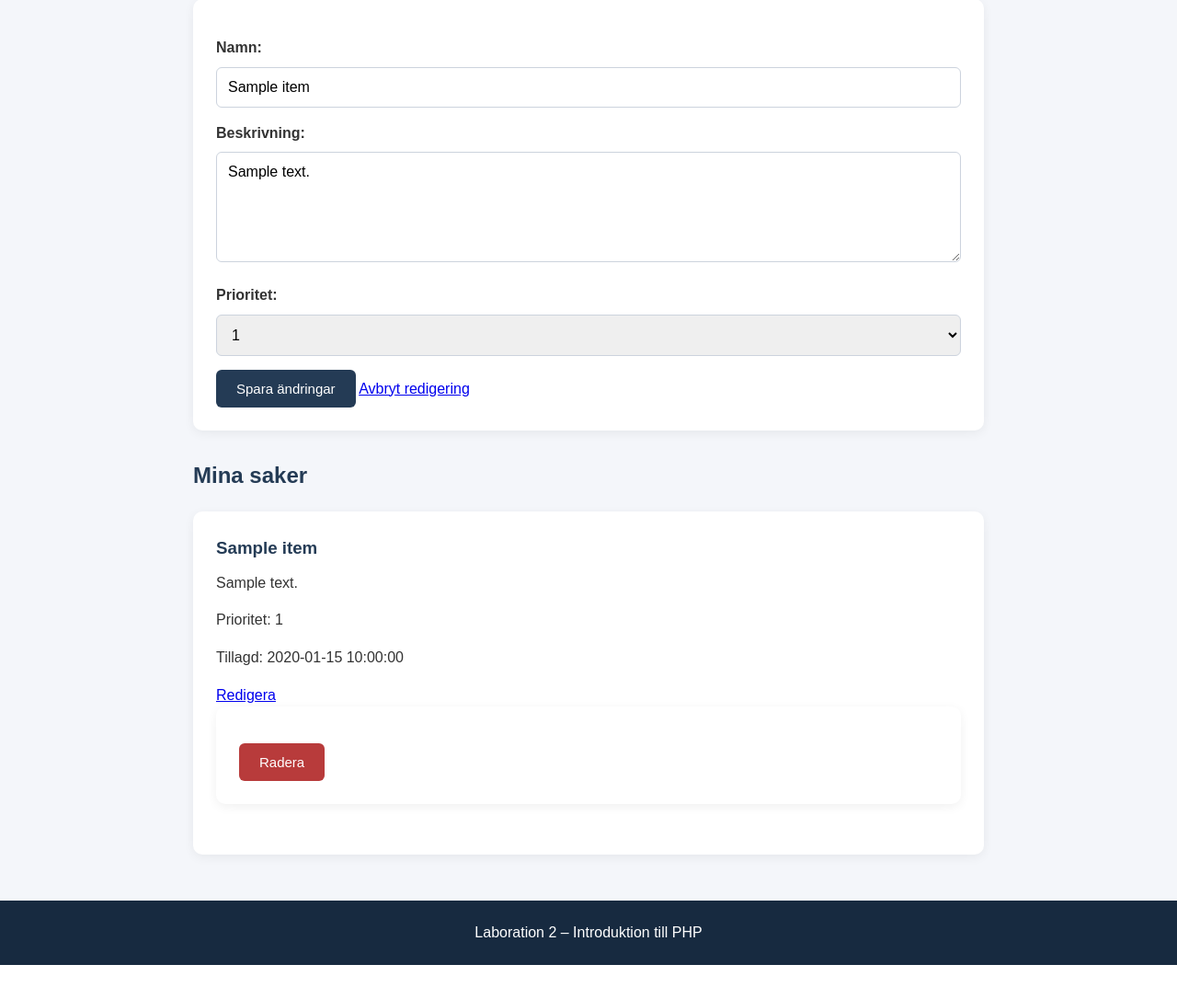
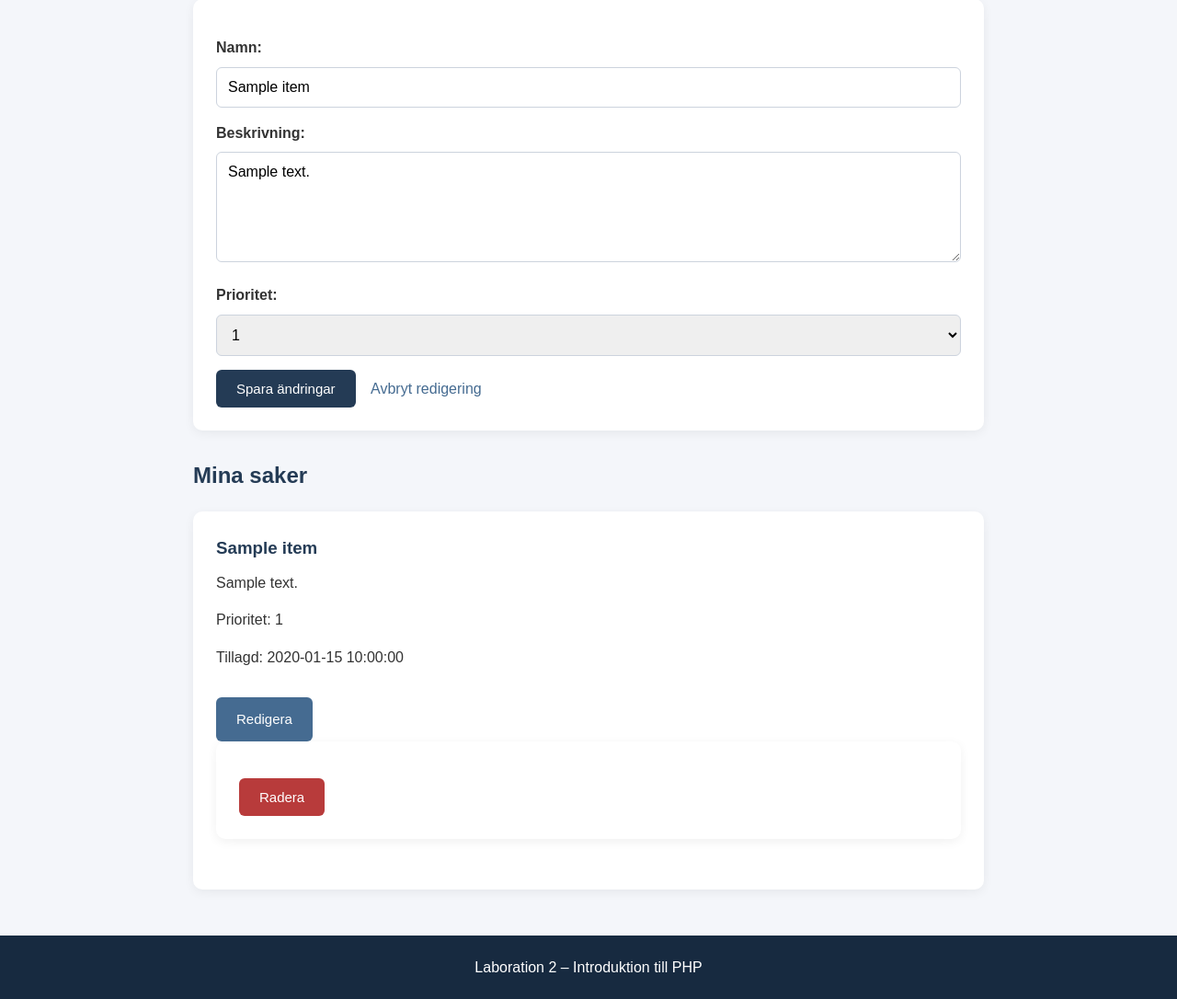
Before and after one commit to aliatwood/Wordpress-labb2, a PHP site: page /bucketlist.php?edit_id=1 in a window 1280 px wide. Shown: the part 373-1459 px from the top of the page at 92% size. Before the commit the page ends 1422 px from the top, so only its background shows below. Run offline with PHP 8.4, Linux system fonts and the light colour scheme; tables that the repository leaves empty hold one stand-in row (values such as "Sample post").

Commit message:
uppdatera bucketlist

```diff
--- a/bucketlist.php
+++ b/bucketlist.php
@@ -228,7 +228,7 @@ if (isset($_GET['edit_id'])) {
             </button>
 
             <?php if ($editId): ?>
-                <a href="bucketlist.php">Avbryt redigering</a>
+                <a class="cancel-link" href="bucketlist.php">Avbryt redigering</a>
             <?php endif; ?>
 
         </form>
@@ -265,7 +265,7 @@ if (isset($_GET['edit_id'])) {
                     </p>
 
                     <!-- Redigera en sak -->
-                    <a href="bucketlist.php?edit_id=<?= (int)$item['id'] ?>">
+                    <a class="edit-link" href="bucketlist.php?edit_id=<?= (int)$item['id'] ?>">
                         Redigera
                     </a>
 
--- a/css/style.css
+++ b/css/style.css
@@ -137,6 +137,37 @@ button {
     transition: background-color 0.3s;
 }
 
+
+/* Redigera-länk */
+.edit-link {
+    display: inline-block;
+    background-color: #456b91;
+    color: white;
+    text-decoration: none;
+    padding: 12px 22px;
+    border-radius: 6px;
+    font-size: 15px;
+    margin-top: 15px;
+    transition: background-color 0.3s;
+}
+
+.edit-link:hover {
+    background-color: #243b55;
+}
+
+/* Avbryt redigering */
+.cancel-link {
+    display: inline-block;
+    color: #456b91;
+    text-decoration: none;
+    margin-left: 12px;
+}
+
+.cancel-link:hover {
+    text-decoration: underline;
+}
+
+
 button:hover {
     background-color: #456b91;
 }
```
